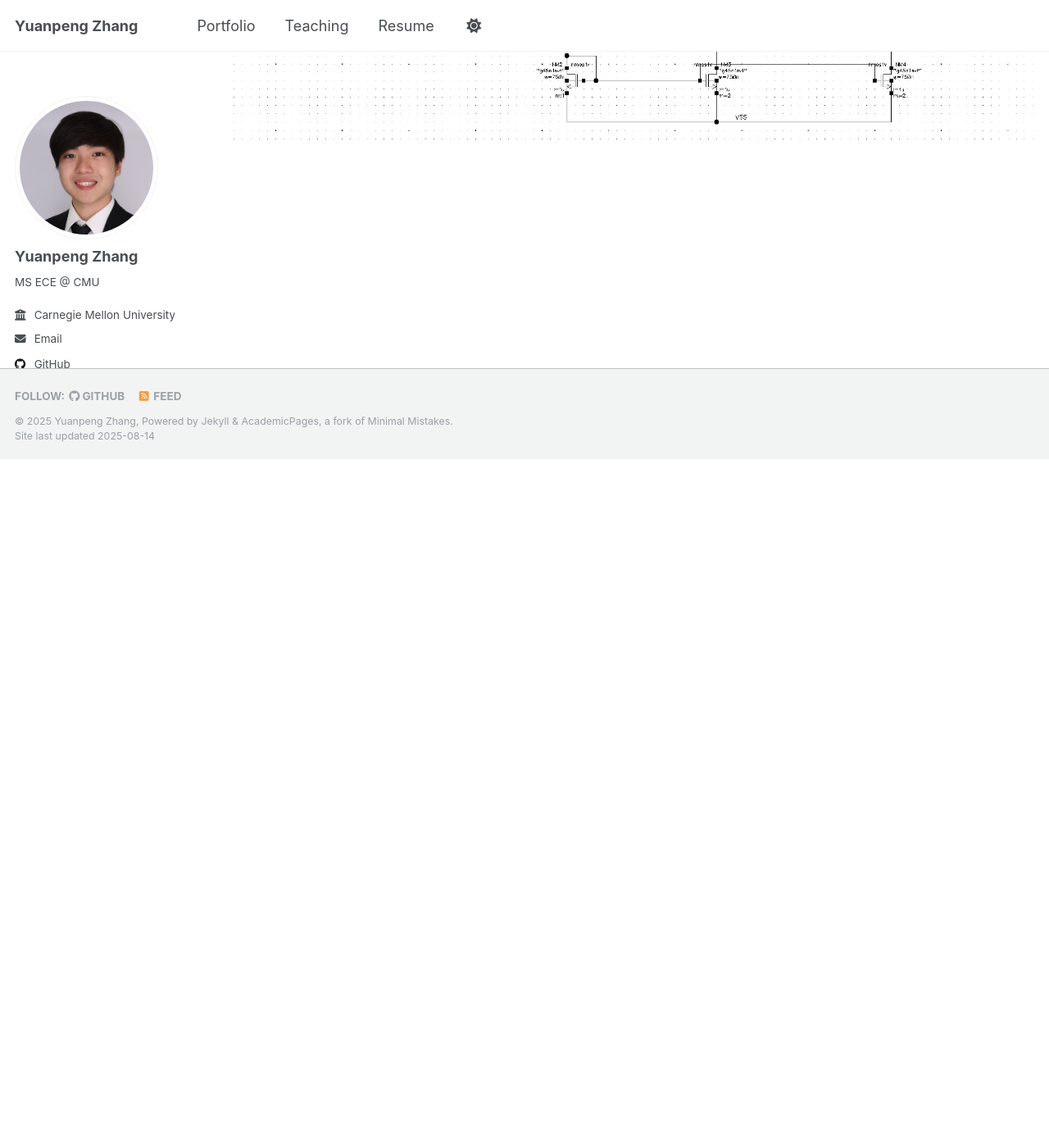
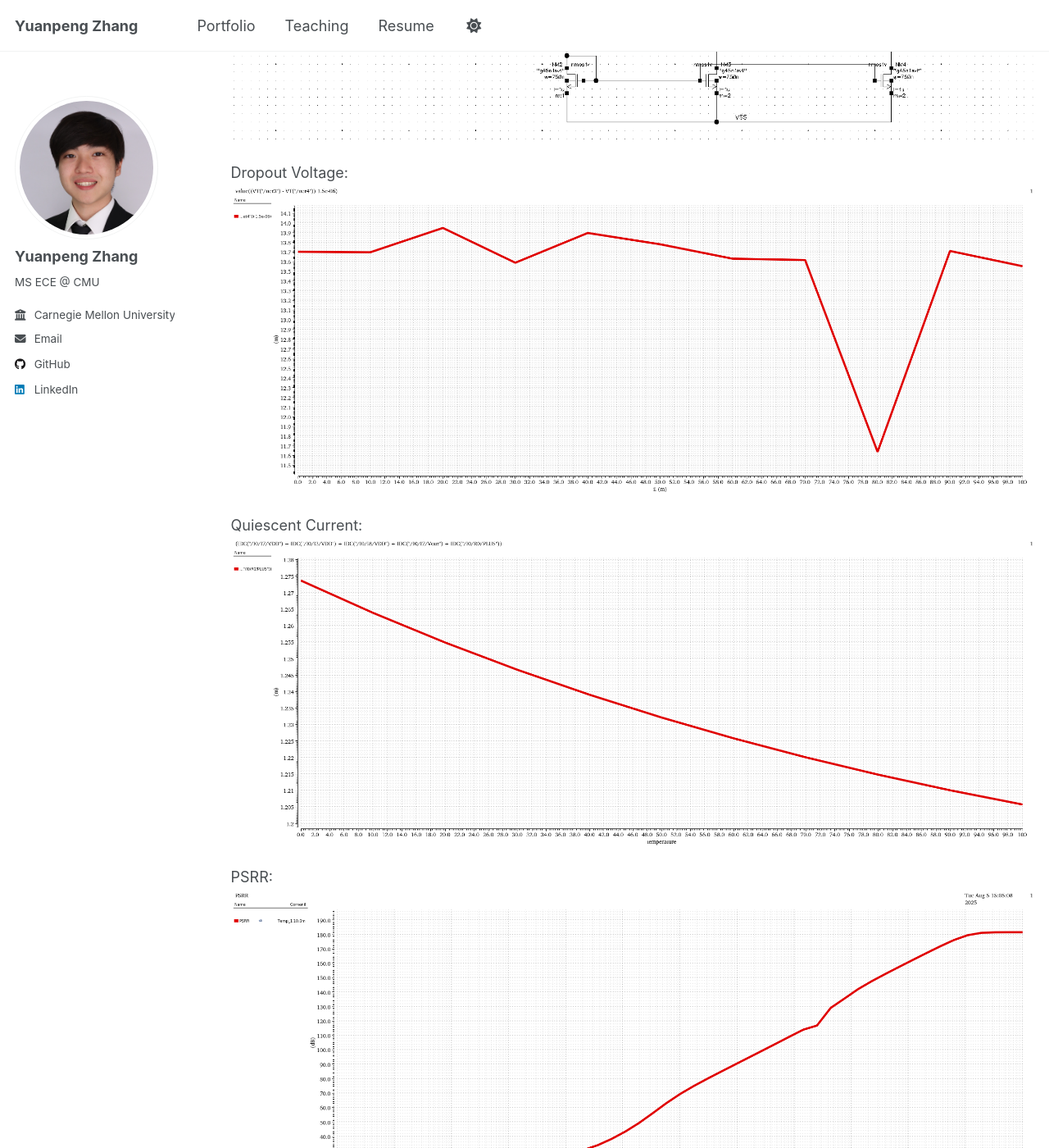
Before and after one commit to yuanpenguin/yuanpenguin.github.io, a Jekyll site: the page built from _pages/appendix.md, in a window 1280 px wide and 1400 px high, scrolled down 1406 px. Shown: the whole window at 82% size. Built offline with Jekyll 4.4.1, drawn with Linux system fonts in a browser that asks for light colours; a script that is not in the unit is left out; before the commit the page ends 1966 px from its top, so only the background shows below that; some of the changed text lies outside the part shown.

Commit message:
Update appendix.md

```diff
--- a/_pages/appendix.md
+++ b/_pages/appendix.md
@@ -13,3 +13,21 @@ Bandgap Reference Schematic:
 
 Bias Schematic:
 ![](/images/bias_schematic.png)
+
+Dropout Voltage:
+![](/images/dropv_il.png)
+
+Quiescent Current:
+![](/images/gndi_temp_10m.png)
+
+PSRR:
+![](/images/psrr_10m.png)
+
+Output Impedance:
+![](/images/rout_50m.png)
+
+Output Voltage Transient:
+![](/images/vout_t_10m.png)
+
+Output Voltage by Temperature:
+![](/images/vout_temp_10m.png)
```
